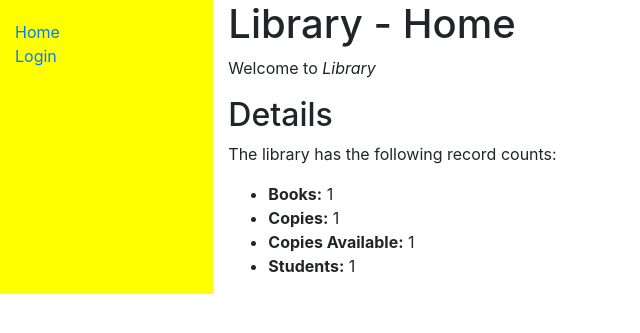
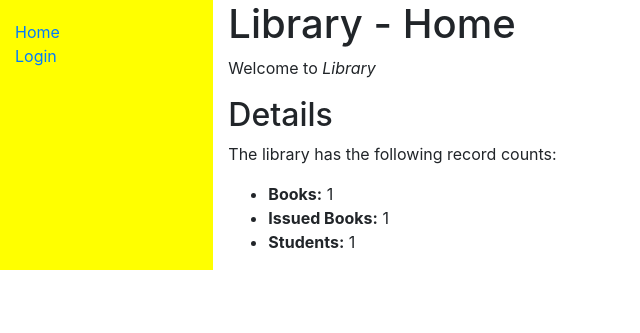
Before and after one commit to AkshuChahar/Library_assignment, a Django app: template catalog/templates/index.html in a window 1280 px wide. Shown: the top 333 px of the page, without its empty margins (0-640 px from the left). Run offline with Django 3.2, Linux system fonts and the light colour scheme; the template is opened without the code that fills it: most values are stand-ins (such as "Sample title", 1, 10 or a date in 2020); some libraries are stand-ins or nearby versions.

Commit message:
Update index.html

```diff
--- a/catalog/templates/index.html
+++ b/catalog/templates/index.html
@@ -12,8 +12,7 @@
     <p>The library has the following record counts:</p>
     <ul>
         <li><strong>Books:</strong> {{ num_books }}</li>
-        <li><strong>Copies:</strong> {{ num_instances }}</li>
-        <li><strong>Copies Available:</strong> {{ num_instances_unavailable }}</li>
+        <li><strong>Issued Books:</strong> {{ num_instances }}</li>
         <li><strong>Students:</strong> {{ num_students }}</li>
     </ul>
 
```
